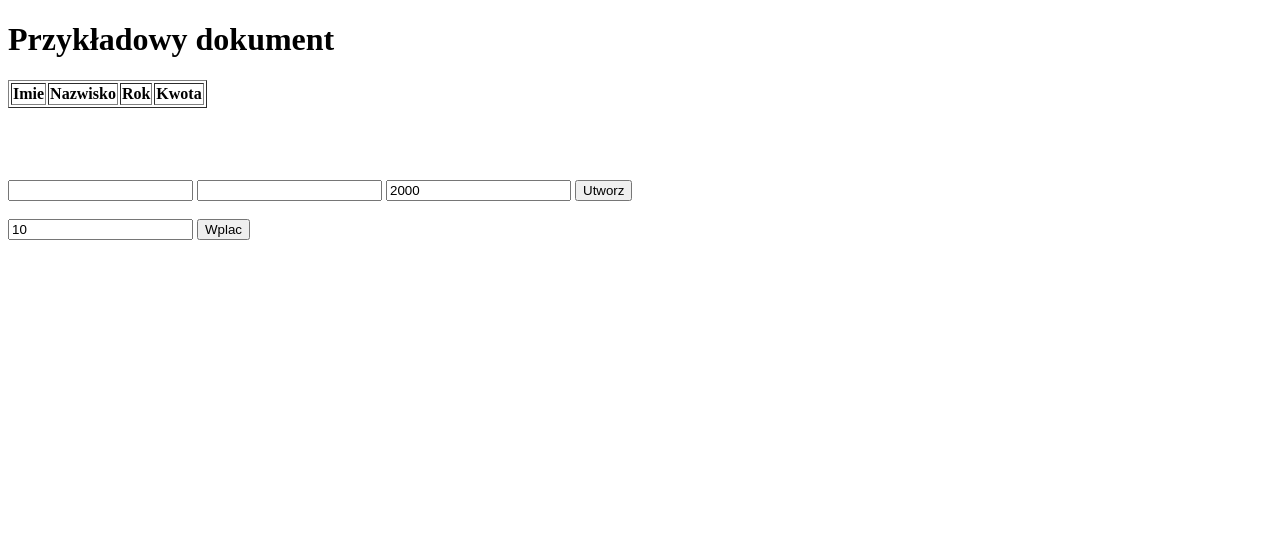
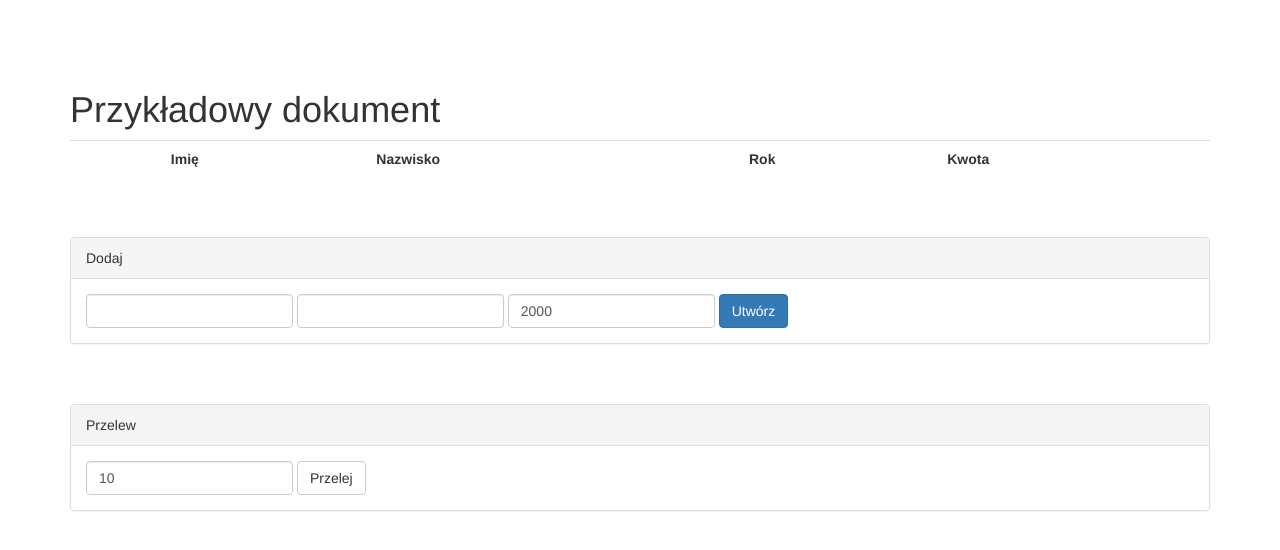
Before and after one commit to Renaataa/MyWebsite, a website: page public/index.html in a window 1280 px wide. Drawn offline with nearby package versions, Linux system fonts and the light colour scheme; no server answers.

Commit message:
Bootstrap stylization

```diff
--- /dev/null
+++ b/public/css/index.css
@@ -0,0 +1,7 @@
+body {
+    margin-top: 5em;
+}
+
+.rowSelected {
+    background-color: khaki;
+}
--- a/public/index.html
+++ b/public/index.html
@@ -3,18 +3,29 @@
     <head>
         <meta charset="utf-8"/>
         <title>MyWebsite</title>
+
+        <link rel="stylesheet" href="node_modules\bootstrap3\dist\css\bootstrap.min.css">
+        <link rel="stylesheet" href="node_modules/font-awesome/css/font-awesome.css">
+        <link rel="stylesheet" href="css/index.css">
+
+        <script src="node_modules/jquery/dist/jquery.min.js"></script>
+        <script src="node_modules\bootstrap3\dist\js\bootstrap.min.js"></script>
     </head>
-    <body ng-controller="Ctrl as ctrl">
+    <body>
+        <div class="container" ng-controller="Ctrl as ctrl">
+
             <h1>Przykładowy dokument</h1>
 
-        <table border="1">
-            <tr>
-                <th>Imie</th>
+            <table class="table table-stripped table-hover">
+                <tr ng-click="ctrl.selected = -1">
+                    <th>&nbsp;</th>
+                    <th>Imię</th>
                     <th>Nazwisko</th>
                     <th>Rok</th>
                     <th>Kwota</th>
                 </tr>
-            <tr ng-repeat="person in ctrl.persons" ng-click="ctrl.select($index)">
+                <tr ng-repeat="person in ctrl.persons" ng-click="ctrl.select($index)" ng-class="{ 'rowSelected': ctrl.selected == $index }">
+                    <td ng-bind="$index == ctrl.selected ? '»' : ''"></td>
                     <td ng-bind="person.firstName"></td>
                     <td ng-bind="person.lastName"></td>
                     <td ng-bind="person.yearOfBirth"></td>
@@ -22,28 +33,46 @@
                 </tr>
             </table>
 
-        <br/><br/>
-
-        <div ng-if="ctrl.selected >= 0">
-            <input type="text" ng-model="ctrl.person.firstName"/>
-            <input type="text" ng-model="ctrl.person.lastName"/>
-            <input type="number" ng-model="ctrl.person.yearOfBirth"/>
-            <button ng-click="ctrl.updateData()">Zmien</button>
-            <button ng-click="ctrl.deleteData()">Usun</button>
-
+            <div class="panel panel-default" ng-if="ctrl.selected >= 0">
+                <div class="panel-heading">Zmień</div>
+                <div class="panel-body">
+                    <form class="form form-inline">
+                        <input class="form-control" type="text" ng-model="ctrl.person.firstName"/>
+                        <input class="form-control" type="text" ng-model="ctrl.person.lastName"/>
+                        <input class="form-control" type="number" ng-model="ctrl.person.yearOfBirth"/>
+                        <button class="btn btn-success" ng-click="ctrl.updateData()">Zmień</button>
+                        <button class="btn btn-danger" ng-click="ctrl.deleteData()">Usuń</button>
+                    </form>
+                </div>
             </div>
 
             <br/><br/>
 
-        <input type="text" ng-model="ctrl.newPerson.firstName"/>
-        <input type="text" ng-model="ctrl.newPerson.lastName"/>
-        <input type="number" ng-model="ctrl.newPerson.yearOfBirth"/>
-        <button ng-click="ctrl.insertNewData()">Utworz</button>
+            <div class="panel panel-default">
+                <div class="panel-heading">Dodaj</div>
+                <div class="panel-body">
+                    <form class="form form-inline">
+                        <input class="form-control" type="text" ng-model="ctrl.newPerson.firstName"/>
+                        <input class="form-control" type="text" ng-model="ctrl.newPerson.lastName"/>
+                        <input class="form-control" type="number" ng-model="ctrl.newPerson.yearOfBirth"/>
+                        <button class="btn btn-primary" ng-click="ctrl.insertNewData()">Utwórz</button>
+                    </form>
+                </div>
+            </div>
 
             <br/><br/>
 
-        <input type="number" ng-model="ctrl.transfer.delta"/>
-        <button ng-click="ctrl.doTransfer()">Wplac</button>
+            <div class="panel panel-default">
+                <div class="panel-heading">Przelew</div>
+                <div class="panel-body">
+                    <form class="form form-inline">
+                        <input class="form-control" type="number" ng-model="ctrl.transfer.delta"/>
+                        <button class="btn btn-default" ng-click="ctrl.doTransfer()">Przelej</button>
+                    </form>
+                </div>
+            </div>
+
+        </div>
 
         <script src="node_modules/angular/angular.min.js"></script>
         <script src="js/app.js"></script>
--- a/public/package.json
+++ b/public/package.json
@@ -9,6 +9,9 @@
   "author": "",
   "license": "ISC",
   "dependencies": {
-    "angular": "^1.8.2"
+    "angular": "^1.8.2",
+    "bootstrap3": "^3.3.5",
+    "font-awesome": "^4.7.0",
+    "jquery": "^3.5.1"
   }
 }
```
Also changed, not shown: 1 other file. Lines whose indentation alone changed are shown as unchanged.
